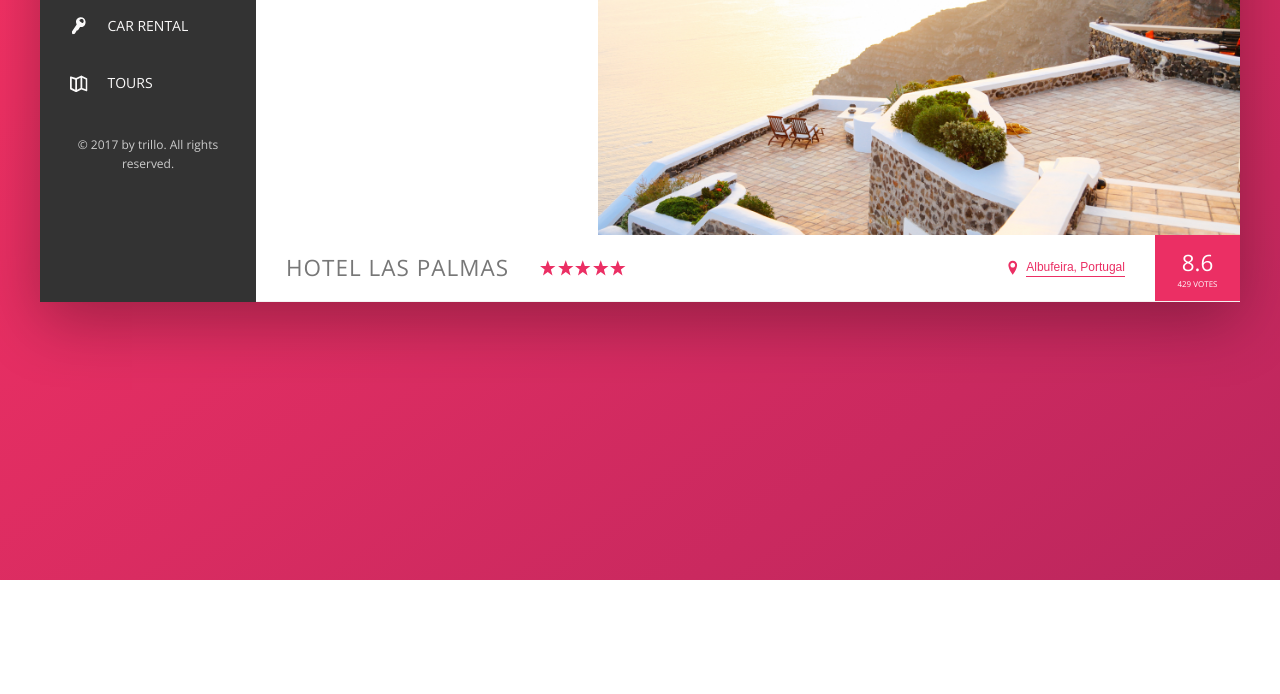
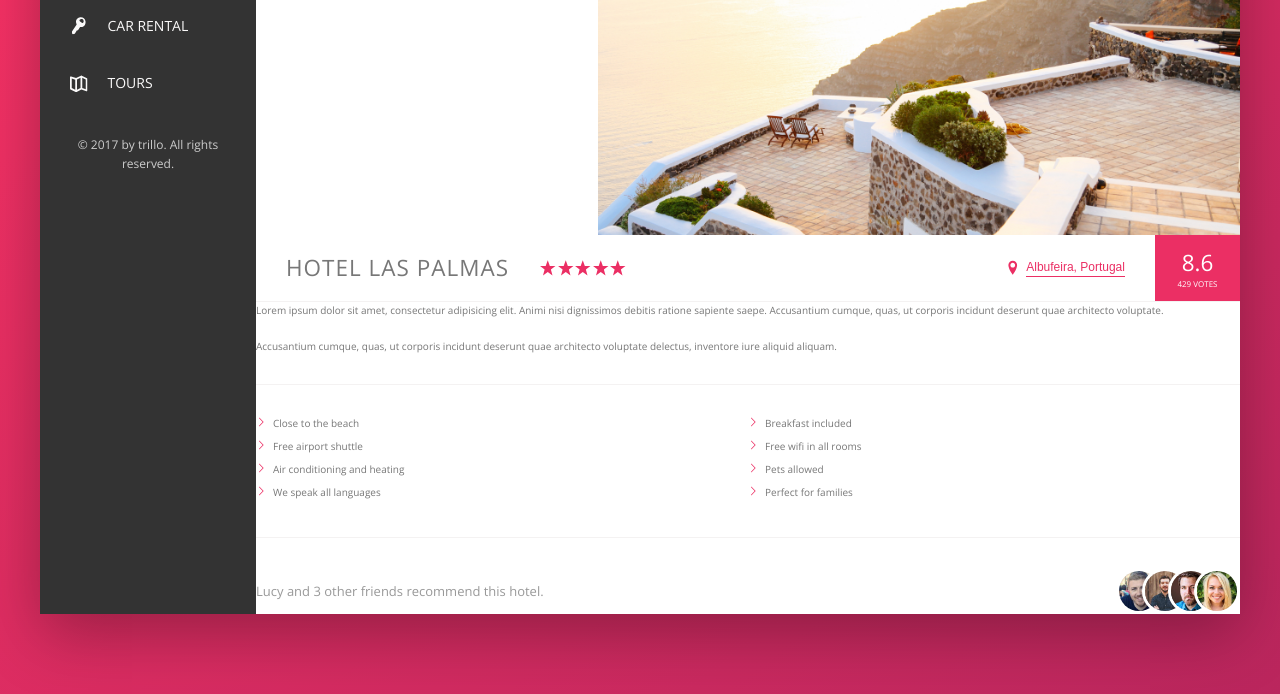
Before and after one commit to LordPrinz/Trillo, a website: page index.html in a window 1280 px wide. Shown: the part 300-994 px from the top of the page. Before the commit the page ends 880 px from the top, so only its background shows below. Drawn offline with nearby package versions, Linux system fonts and the light colour scheme; files that its build step writes are made by us from their sources.

Commit message:
Building description section

```diff
--- a/index.html
+++ b/index.html
@@ -127,9 +127,40 @@
                         <div class="overview__rating-count">429 votes</div>
                     </div>
                 </div>
+
+                <div class="detail">
+                    <div class="description">
+                        <p class="paragraph">
+                            Lorem ipsum dolor sit amet, consectetur adipisicing elit. Animi nisi dignissimos debitis ratione sapiente saepe. Accusantium cumque, quas, ut corporis incidunt deserunt quae architecto voluptate.
+                        </p>
+                        <p class="paragraph">
+                            Accusantium cumque, quas, ut corporis incidunt deserunt quae architecto voluptate delectus, inventore iure aliquid aliquam.
+                        </p>
+                        <ul class="list">
+                            <li class="list__item">Close to the beach</li>
+                            <li class="list__item">Breakfast included</li>
+                            <li class="list__item">Free airport shuttle</li>
+                            <li class="list__item">Free wifi in all rooms</li>
+                            <li class="list__item">Air conditioning and heating</li>
+                            <li class="list__item">Pets allowed</li>
+                            <li class="list__item">We speak all languages</li>
+                            <li class="list__item">Perfect for families</li>
+                        </ul>
+                        <div class="recommend">
+                            <p class="recommend__count">
+                                Lucy and 3 other friends recommend this hotel.
+                            </p>
+                            <div class="recommend__friends">
+                                <img src="img/user-3.jpg" alt="Friend 1" class="recommend__photo">
+                                <img src="img/user-4.jpg" alt="Friend 2" class="recommend__photo">
+                                <img src="img/user-5.jpg" alt="Friend 3" class="recommend__photo">
+                                <img src="img/user-6.jpg" alt="Friend 4" class="recommend__photo">
+                            </div>
+                        </div>
+                    </div>
             </main>
+            </div>
         </div>
-    </div>
 </body>
 
 </html>
--- a/sass/_components.scss
+++ b/sass/_components.scss
@@ -259,3 +259,63 @@
         box-shadow: none;
     }
 }
+
+.paragraph:not(:last-of-type) {
+    margin-bottom: 2rem;
+}
+
+.list {
+    list-style: none;
+    margin: 3rem 0;
+    padding: 3rem 0;
+    border-top: var(--line);
+    border-bottom: var(--line);
+    display: flex;
+    flex-wrap: wrap;
+    &__item {
+        flex: 0 0 50%;
+        margin-bottom: 0.7rem;
+    }
+    &__item::before {
+        content: "";
+        display: inline-block;
+        height: 1rem;
+        width: 1rem;
+        margin-right: 0.7rem;
+        // Older browsers
+        background-image: url(../img/chevron-thin-right.svg);
+        background-size: cover;
+        //Newer browsers - masks
+        @supports (-webkit-mask-image: url()) or (mask-image: url()) {
+            background-color: var(--color-primary);
+            -webkit-mask-image: url(../img/chevron-thin-right.svg);
+            -webkit-mask-size: cover;
+            mask-image: url(../img/chevron-thin-right.svg);
+            mask-size: cover;
+            background-image: none;
+        }
+    }
+}
+
+.recommend {
+    font-size: 1.3rem;
+    color: var(--color-grey-dark-3);
+    display: flex;
+    align-items: center;
+    &__count {
+        margin-right: auto;
+    }
+    &__friends {
+        display: flex;
+    }
+    &__photo {
+        box-sizing: content-box;
+        height: 4rem;
+        width: 4rem;
+        border-radius: 50%;
+        border: 3px solid #fff;
+        &:not(:last-child) {
+            margin-right: -2rem;
+        }
+    }
+}
```
Also changed, not shown: css/main.css.
